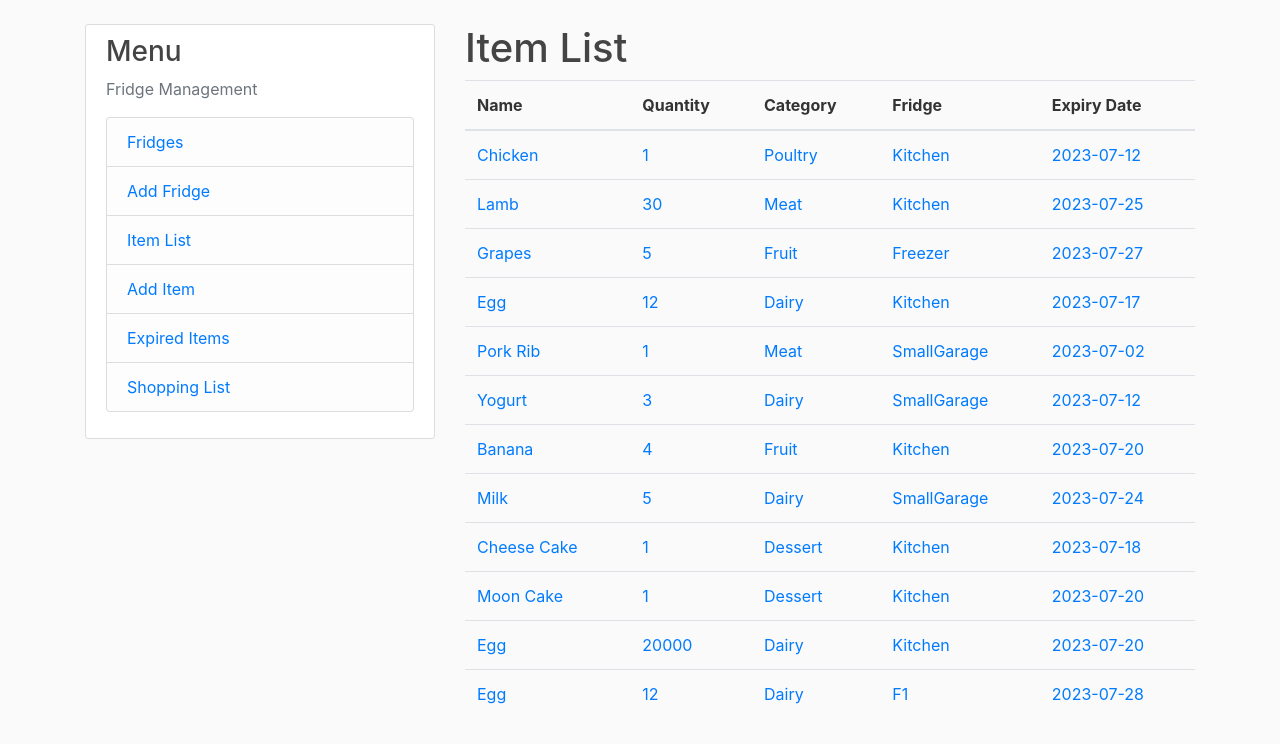
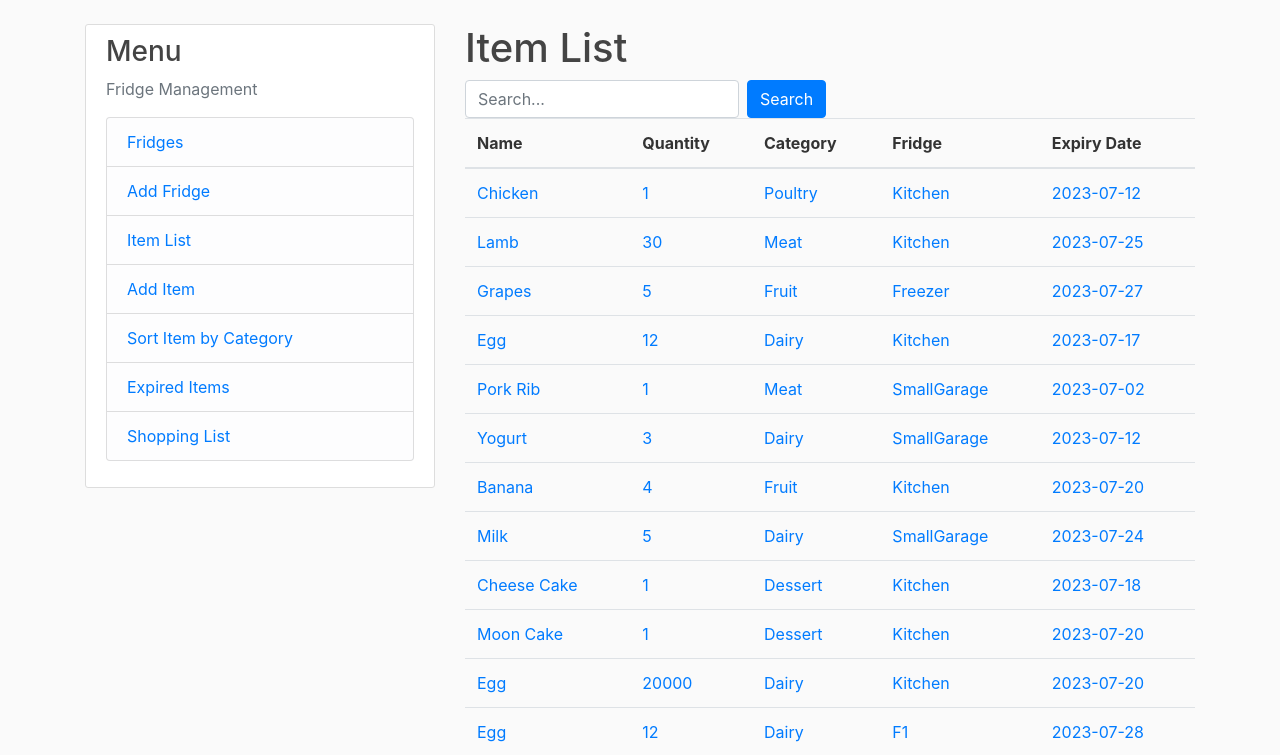
Before and after one commit to adhikarisarthak/fridgemanagement, a Django app: template fridge_app/templates/fridge_app/home.html in a window 1280 px wide. Shown: the part 56-811 px from the top of the page. Before the commit the page ends 760 px from the top, so only its background shows below. Run offline with Django 4.2, Linux system fonts and the light colour scheme; the template is opened without the code that fills it: values that come from a table or form of the project are taken from there, others are empty; data comes from the database, SQL or seed files in the repository; both versions use the stored data as it was after the commit; some libraries are stand-ins or nearby versions.

Commit message:
Added Search function in the Item List View

```diff
--- a/fridge_app/templates/fridge_app/base.html
+++ b/fridge_app/templates/fridge_app/base.html
@@ -64,6 +64,7 @@
                     <li class="list-group-item list-group-item-light"><a href="/fridge/new/">Add Fridge</a></li>
                     <li class="list-group-item list-group-item-light"><a href="/items/">Item List</a></li>
                     <li class="list-group-item list-group-item-light"><a href="/item/new/">Add Item</a></li>
+                    <li class="list-group-item list-group-item-light"><a href="/item/sort/">Sort Item by Category</a></li>
                     <li class="list-group-item list-group-item-light"><a href="/item/expired">Expired Items</a></li>
                     <li class="list-group-item list-group-item-light"><a href="/shopping">Shopping List</a></li>
                 </ul>
--- a/fridge_app/templates/fridge_app/home.html
+++ b/fridge_app/templates/fridge_app/home.html
@@ -2,6 +2,14 @@
 
 {% block content %}
     <h1>Item List</h1>
+
+    <form class="form-inline" method="GET" action="{% url 'items-home' %}">
+        <div class="form-group mr-2">
+            <input class="form-control" type="text" name="query" placeholder="Search...">
+        </div>
+        <button class="btn btn-primary" type="submit">Search</button>
+    </form>
+
 
     <table class="table">
         <thead>
--- a/fridge_app/urls.py
+++ b/fridge_app/urls.py
@@ -25,7 +25,8 @@ urlpatterns = [
     path('fridge/new/', FridgeCreateView.as_view(), name='fridge-create'),
     path('fridge/<int:pk>/delete/', FridgeDeleteView.as_view(), name='fridge_delete'),
     path('about/', views.about, name='fridge-about'),
-    path('item/expired', views.expired, name='fridge-expired'),
+    path('item/expired', views.expired, name='item-expired'),
+    path('item/sort/', views.sort_category, name='item-sorted'),
     path('shopping', views.shopping, name='fridge-shopping'),
     path('item/<int:pk>/update/', ItemUpdateView.as_view(), name='item_update'),
     # path('item/<int:pk>/update/', views.item_update_view, name='item_update'),
```
Also changed, not shown: fridge_app/templates/fridge_app/sortCategory.html (+8 -6 lines), fridge_app/views.py (+7 -1 lines), db.sqlite3, fridge_app/templates/fridge_app/item_detail.html (indentation only).
